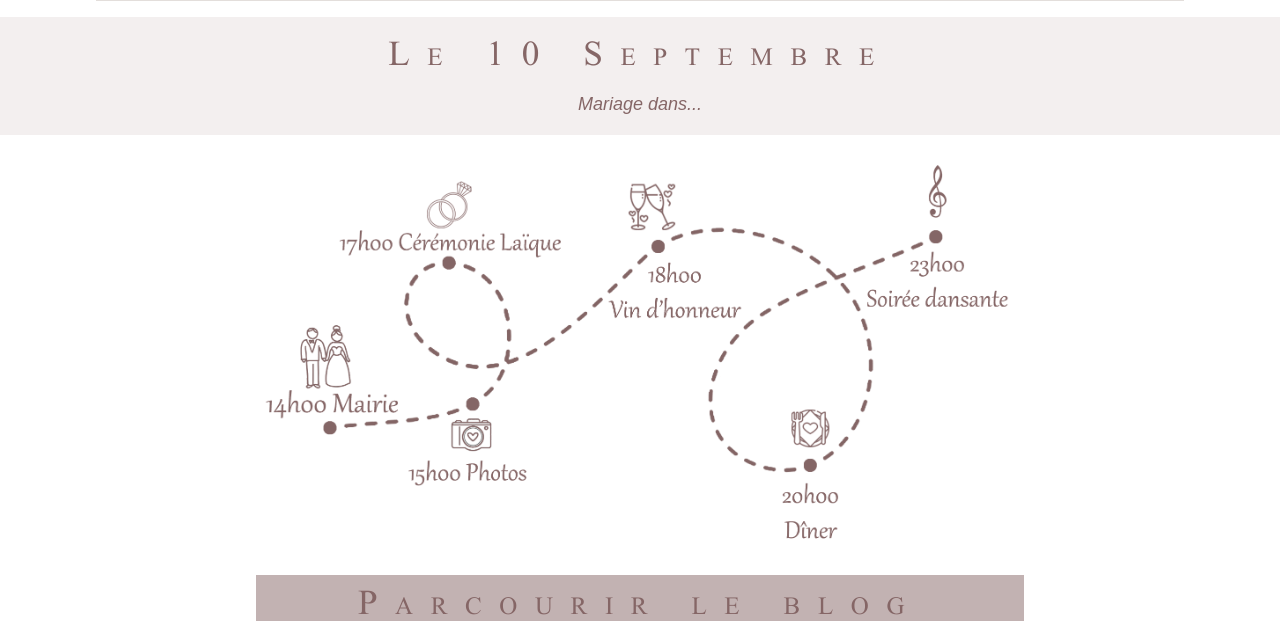
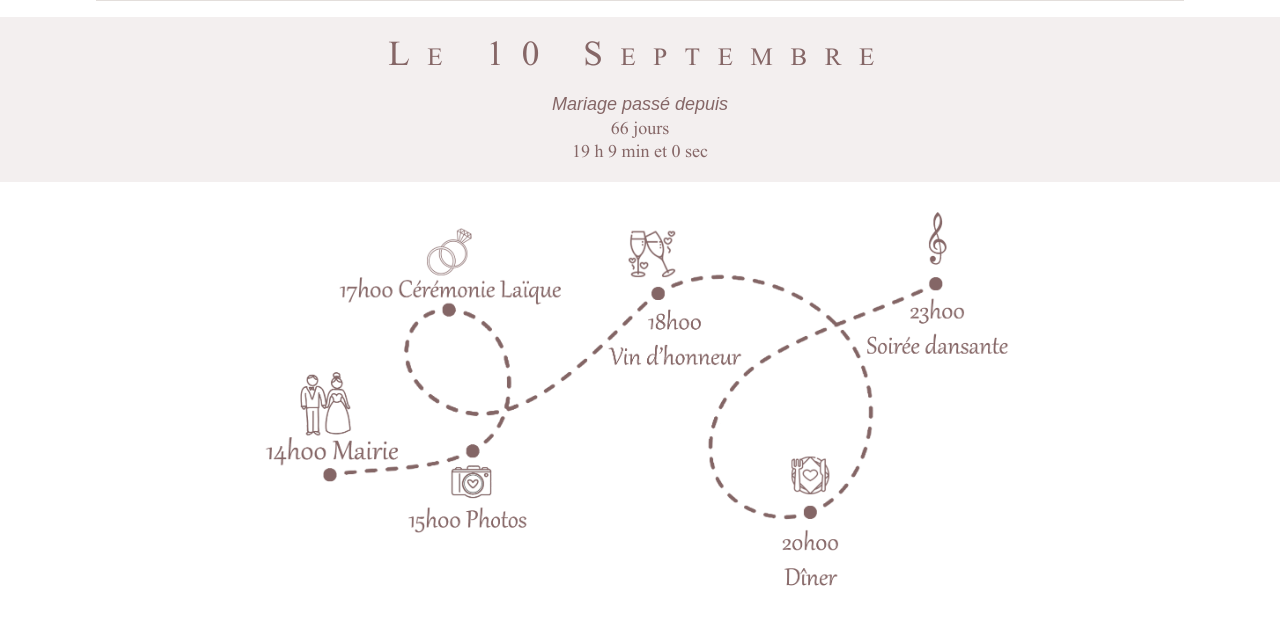
Before and after one commit to LaurineRoulland/Hiboux_2022, a PHP site: page / in a window 1280 px wide. Shown: the part 649-1270 px from the top of the page. Run offline with PHP 8.4, Linux system fonts and the light colour scheme; data that the repository does not hold is empty; some web fonts are replaced.

Commit message:
Compteur JS
Changement de compteur Javascript.
"mariage dans... x date" -> "mariage passé depuis... x date"

```diff
--- a/index.php
+++ b/index.php
@@ -33,7 +33,8 @@ require_once('includes/header.php');
         <main class="home">
 
             <aside>
-                <div id="date">
+                <!-- DECOMPTE AVANT LE JOUR J -->
+                <!-- <div id="date">
                     <h2>Le 10 Septembre</h2>
                     <div id="decompte_rebour">
                         <p>Mariage dans... <br>
@@ -57,8 +58,37 @@ require_once('includes/header.php');
                             </script>
                         </p>
                     </div>
+                </div> -->
+
+                <!--  COMPTEUR DEPUIS LE JOUR DU MARIAGE -->
+
+                <div id="date">
+                    <h2>Le 10 Septembre</h2>
+                    <div id="decompte_rebour">
+                        <p>Mariage passé depuis <br>
+                            <label id="decompte"></label>
+                            <script type="text/javascript">
+                                var Affiche=document.getElementById("decompte");
+                                function Rebour() {
+                                    var date1 = new Date("Sep 10, 2022 14:00:00");
+                                    var date2 = new Date();
+                                    var sec = (date2 - date1) / 1000;
+                                    var n = 24 * 3600;
+                                    if (sec > 0) {
+                                        j = Math.floor (sec / n);
+                                        h = Math.floor ((sec - (j * n)) / 3600);
+                                        mn = Math.floor ((sec - ((j * n + h * 3600))) / 60);
+                                        sec = Math.floor (sec - ((j * n + h * 3600 + mn * 60)));
+                                        Affiche.innerHTML = j +" jours <br>"+ h +" h "+ mn +" min et "+ sec + " sec";
+                                        window.status = "Temps restant : " + j +" j "+ h +" h "+ mn +"min "+ sec + "s ";
+                                    }
+                                tRebour=setTimeout ("Rebour();", 1000);
+                                }
+                                Rebour();
+                            </script>
+                        </p>
+                    </div>
                 </div>
-
             </aside>
 
             <div class="logo_programme">
```
